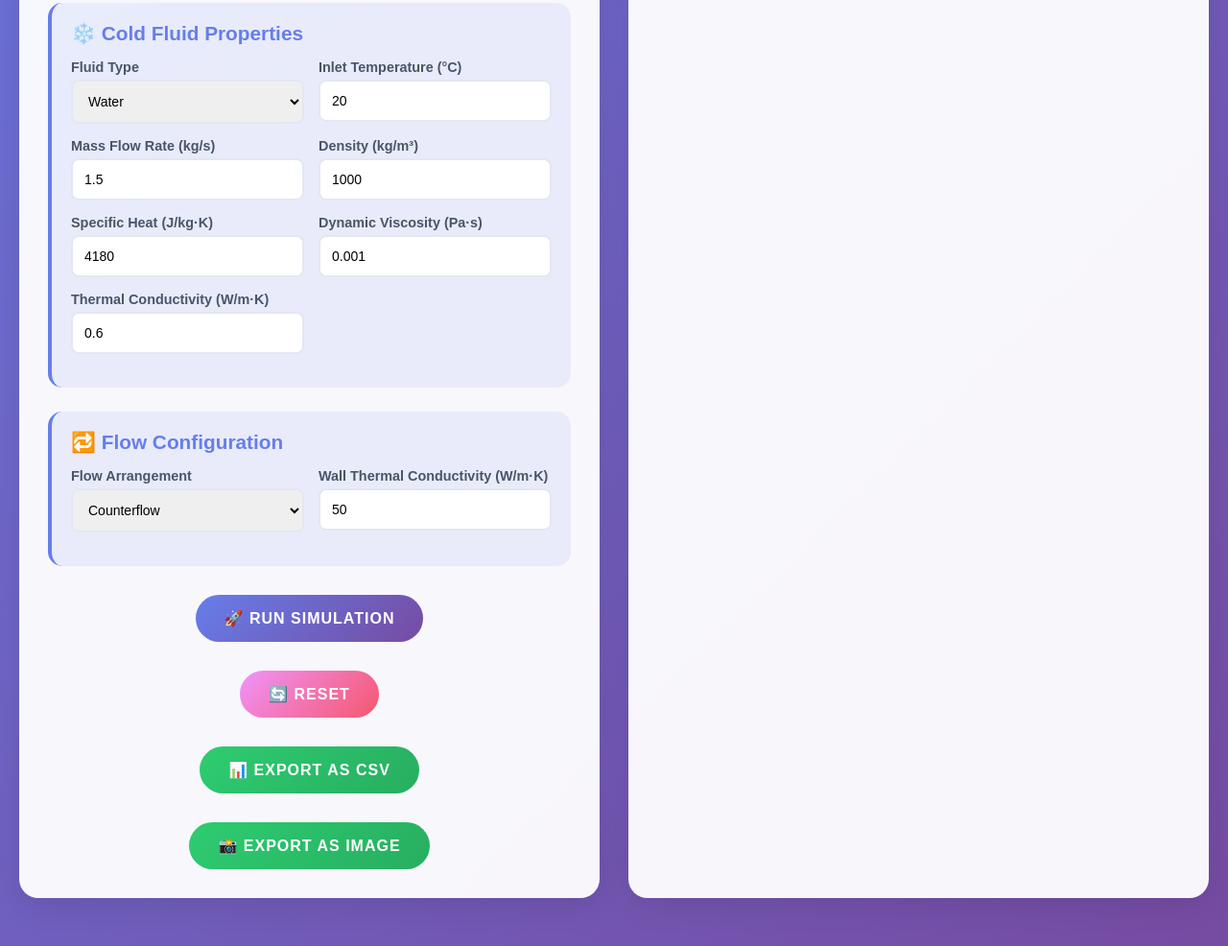
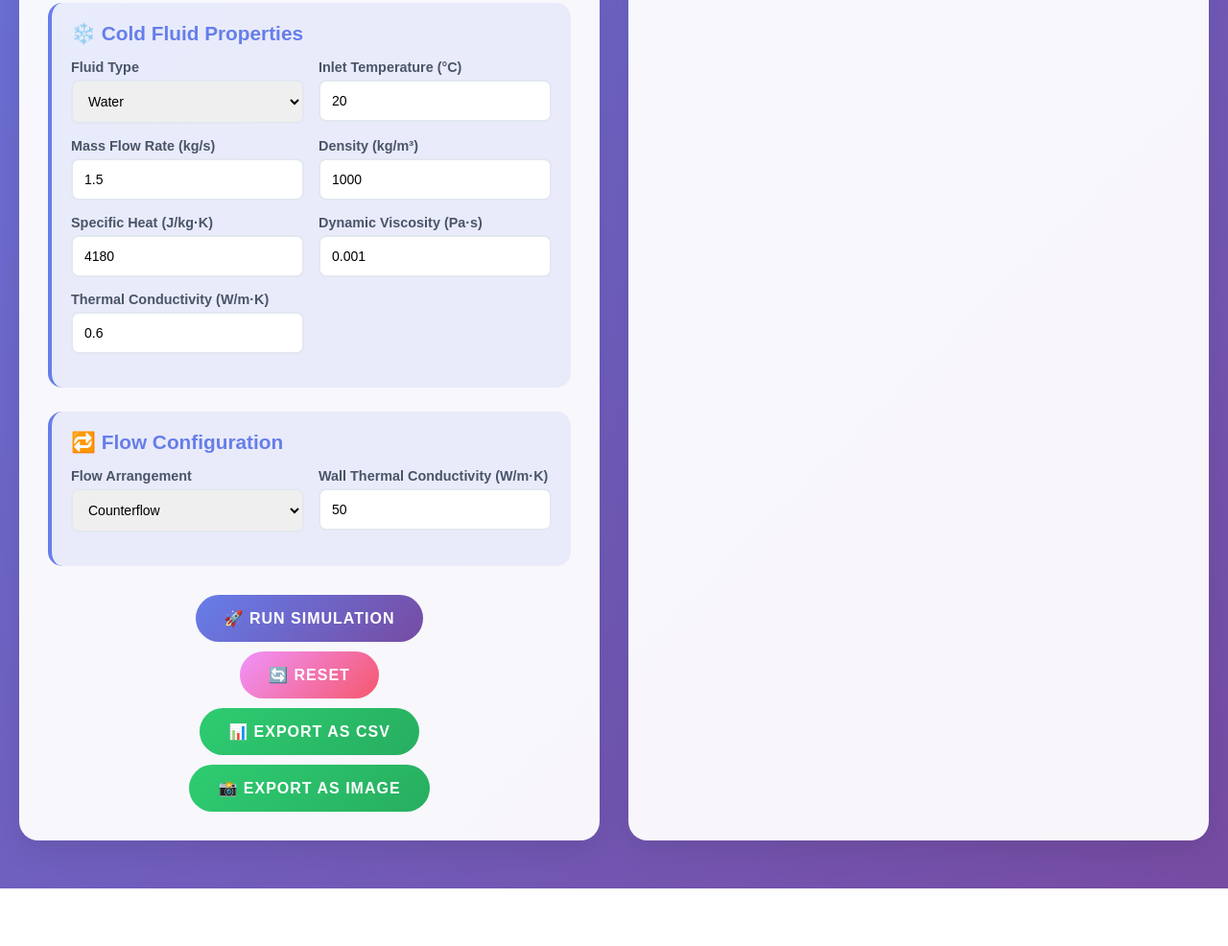
Before and after one commit to Hardik-Agarwal-Code/DPHX, a plain HTML site: page index.html in a window 1280 px wide. Shown: the part 977-1963 px from the top of the page at 96% size. After the commit the page ends 1903 px from the top, so only its background shows below. Drawn offline with nearby package versions, Linux system fonts and the light colour scheme.

Commit message:
Update index.html

```diff
--- a/index.html
+++ b/index.html
@@ -125,6 +125,13 @@
             gap: 15px;
             justify-content: center;
             margin-top: 30px;
+        }
+
+        .button-group1 {
+            display: flex;
+            gap: 15px;
+            justify-content: center;
+            margin-top: 10px;
         }
 
         .btn {
@@ -415,13 +422,13 @@
                 <div class="button-group">
                     <button class="btn btn-primary" onclick="runSimulation()">🚀 Run Simulation</button>
                 </div>
-                <div class="button-group">
+                <div class="button-group1">
                     <button class="btn btn-secondary" onclick="resetForm()">🔄 Reset</button>
                 </div>
-                <div class="button-group">
+                <div class="button-group1">
                     <button class="btn btn-export" onclick="exportResults()">📊 Export as CSV</button>
                 </div>
-                <div class="button-group">
+                <div class="button-group1">
                     <button class="btn btn-export" onclick="exportAsImage()">📸 Export as Image</button>
                 </div>
             </div>
```
